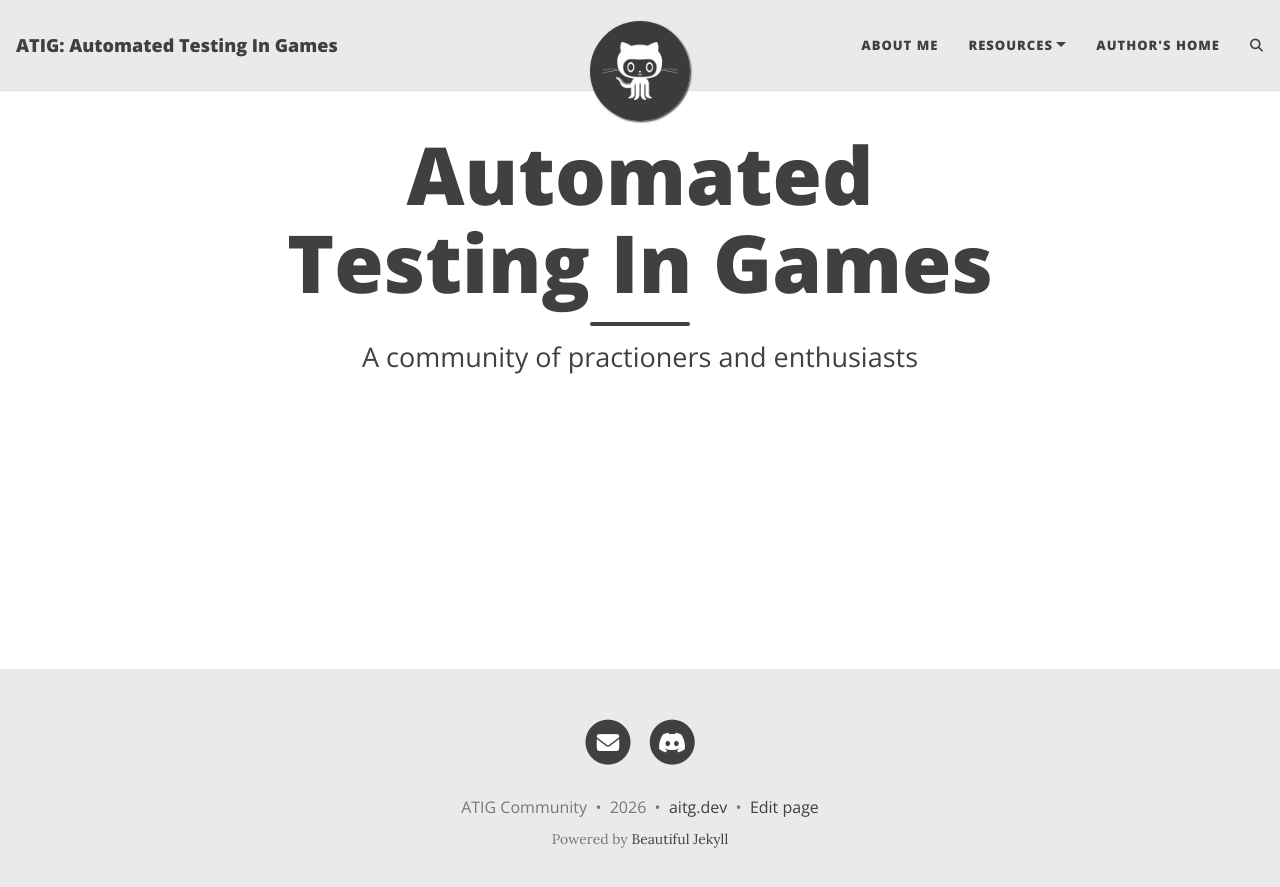
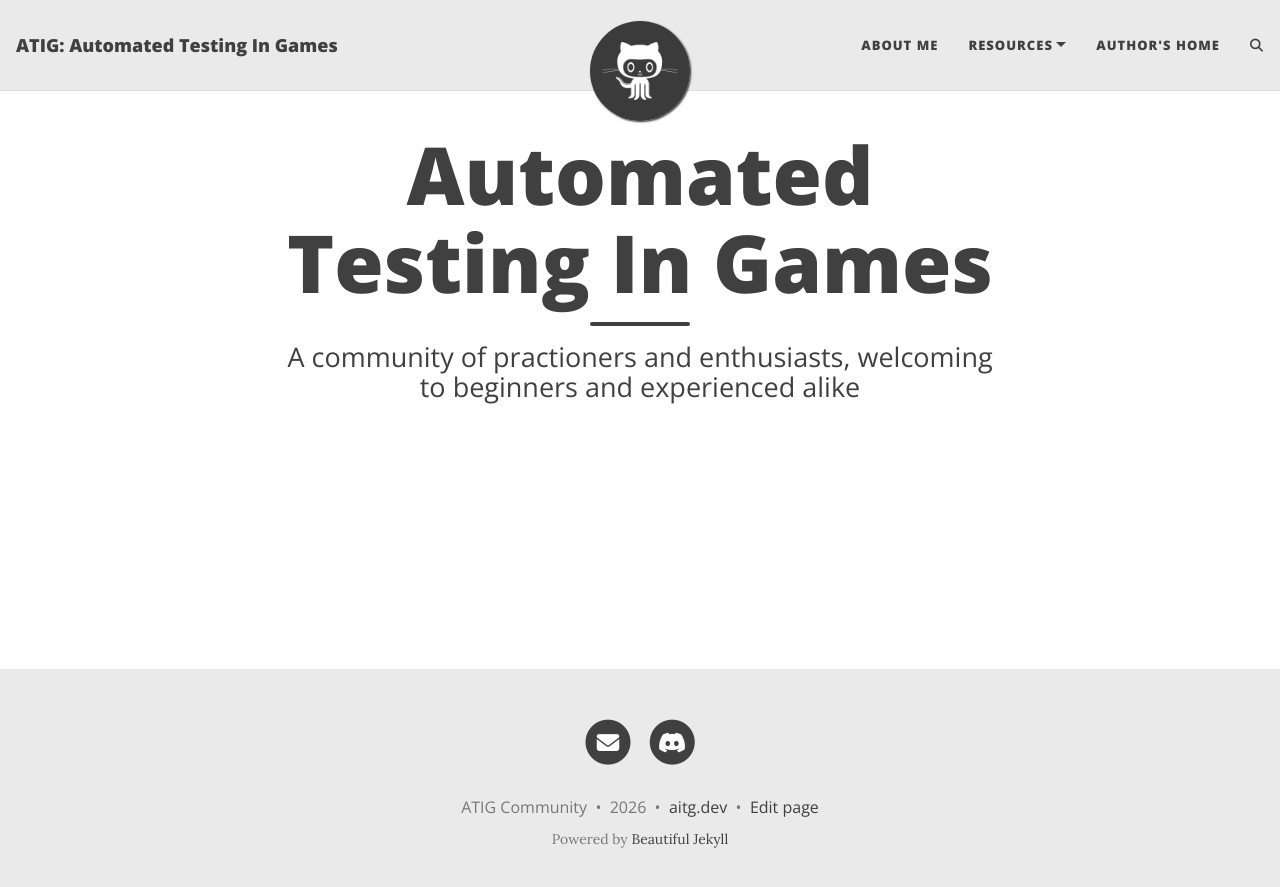
Before and after one commit to tenpn/atig-website, a Jekyll site: the page built from index.html, in a window 1280 px wide. Shown: the top 887 px of the page. Built offline with Jekyll 4.4.1, drawn with Linux system fonts in a browser that asks for light colours; the list of posts is cut into pages by our own code; comment, search, counter and statistics services are not loaded.

```diff
--- a/index.html
+++ b/index.html
@@ -1,5 +1,5 @@
 ---
 layout: page
 title: Automated Testing In Games
-subtitle: A community of practioners and enthusiasts
+subtitle: A community of practioners and enthusiasts, welcoming to beginners and experienced alike
 ---
```
